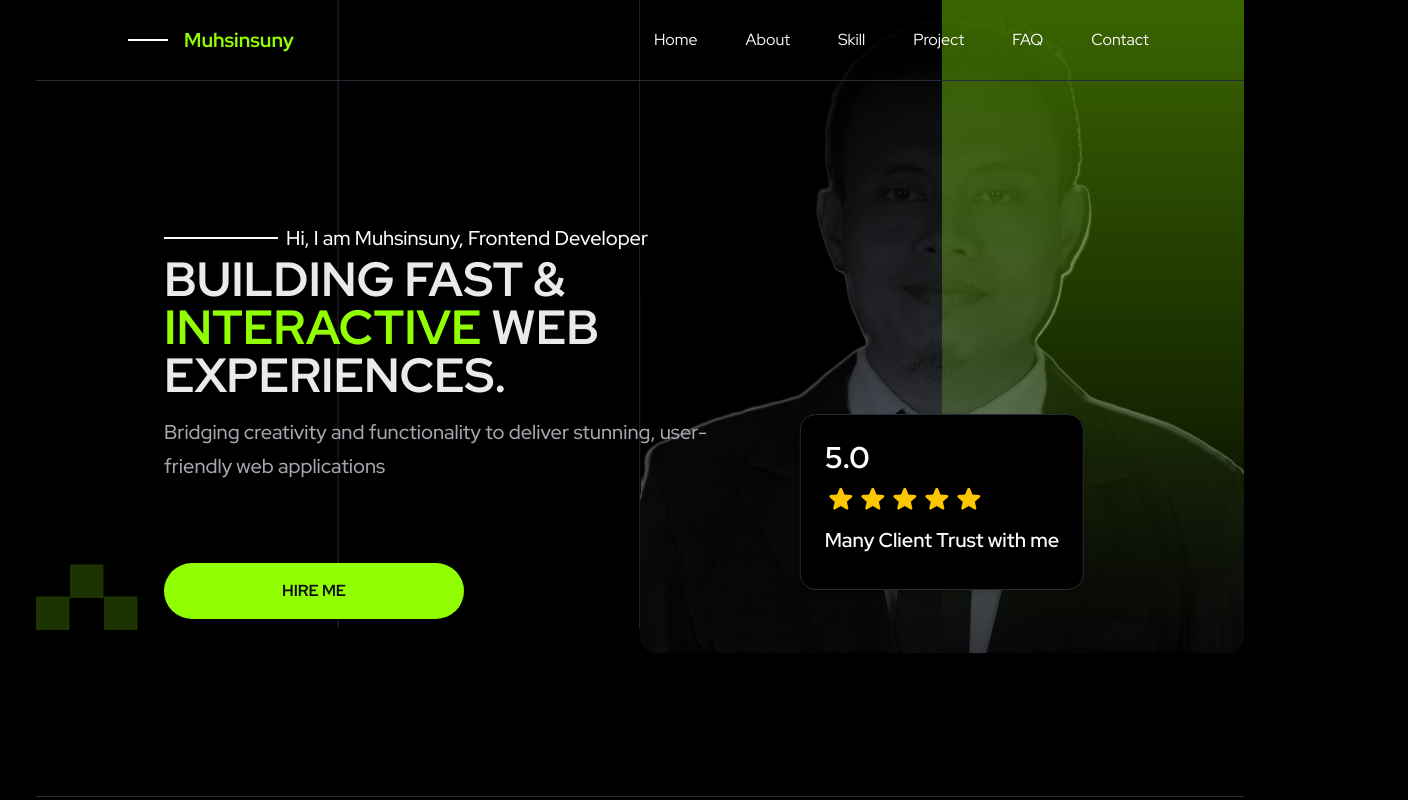
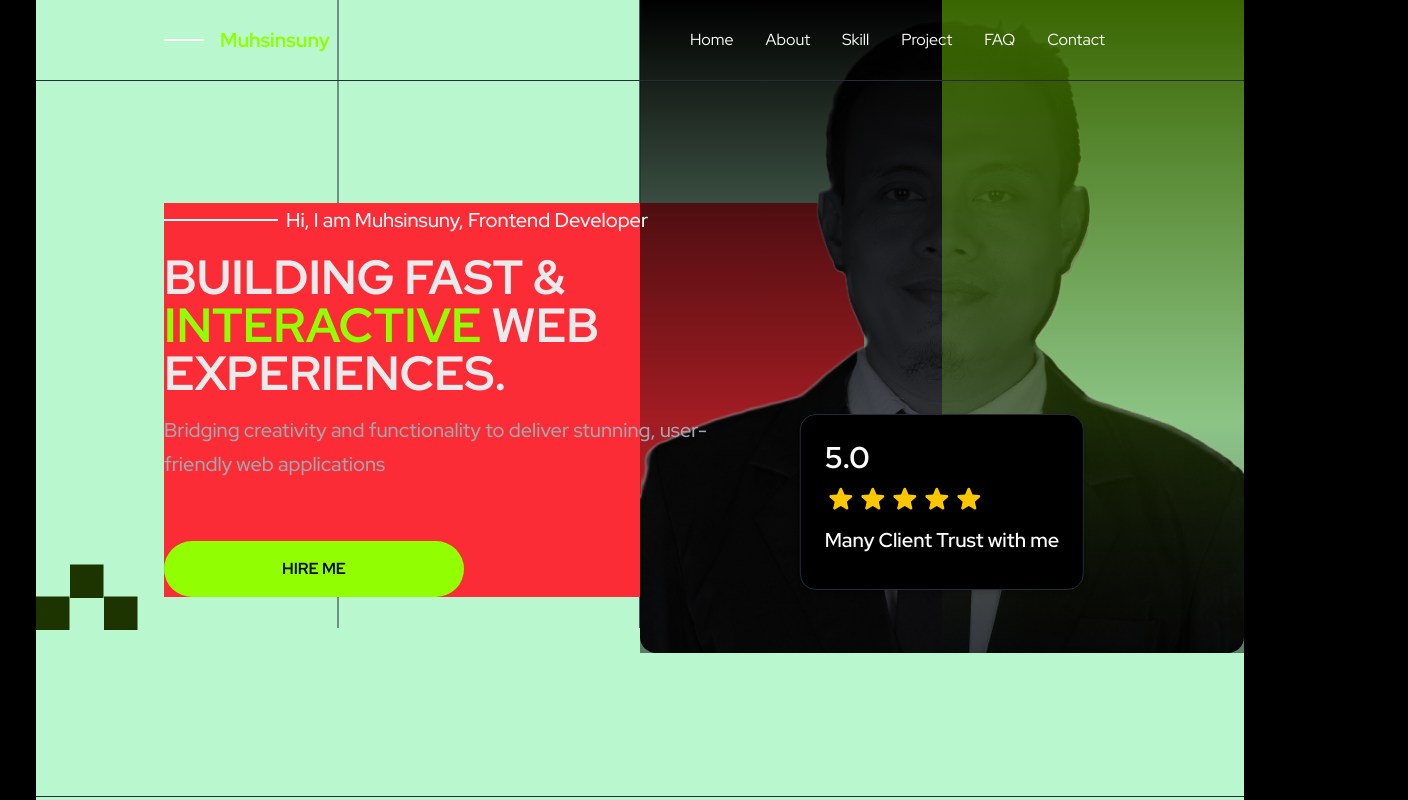
Before and after one commit to muhsinsuny/porto-suny, a Next.js app: page / in a window 1280 px wide. Shown: the top 800 px of the page, 1408 px wide, since content can reach past the window. Built offline with nearby package versions, Linux system fonts and the light colour scheme; a web font is replaced by a local one.

Commit message:
fix: update layout properties in Hero and Navbar components for improved consistency

```diff
--- a/src/home/partials/hero.tsx
+++ b/src/home/partials/hero.tsx
@@ -12,30 +12,30 @@ import { Sticker } from '@/components/ui/sticker';
 export const Hero = () => {
   return (
     <section
-      className='custom-container flex-between flex w-full flex-wrap items-center overflow-hidden md:relative md:z-80 md:min-h-svh md:items-center md:px-32'
+      className='custom-container flex-between flex w-full flex-wrap items-center overflow-hidden bg-green-200 md:relative md:z-80 md:min-h-svh md:items-center md:px-32'
       id='hero'
     >
-      <div className='z-80 flex flex-col items-center justify-center gap-10 md:z-10 md:flex-row'>
-        <div className='mt-10 max-w-175 flex-col items-center justify-start gap-4 md:z-80'>
+      <div className='z-80 flex flex-col items-center justify-center gap-10 bg-red-500 md:z-10 md:flex-row'>
+        <div className='mt-10 max-w-175 flex-col items-center justify-start gap-4 md:z-80 md:mt-0'>
           <div className='flex items-center space-x-2'>
             <div className='1px border-rgba(253, 253, 253, 1) w-5.25 border md:w-28.5'></div>
             <div className='text-neutral-25 text-md font-medium md:text-xl'>
               Hi, I am Muhsinsuny, Frontend Developer
             </div>
           </div>
-          <div className='flex-col overflow-auto'>
+          <div className='flex-col overflow-auto md:mt-4'>
             <h1 className='font-weight-extrabold text-display-lg font-bold text-neutral-200 md:text-5xl'>
               BUILDING FAST &{' '}
               <span className='text-primary-200'>INTERACTIVE</span> WEB
               EXPERIENCES.
             </h1>
-            <p className='mt-4 max-w-150 text-lg font-medium text-neutral-400 md:z-80 md:text-xl'>
+            <p className='mt-4 max-w-150 text-lg font-medium text-neutral-400 md:z-80 md:mt-4 md:text-xl'>
               Bridging creativity and functionality to deliver stunning,
               user-friendly web applications
             </p>
             <Button
               asChild
-              className='text-md bg-primary-200 hover:bg-primary-300 mt-14 h-14 w-full p-2 px-8 py-4 font-bold text-neutral-950 md:mt-20 md:w-75'
+              className='text-md bg-primary-200 hover:bg-primary-300 mt-14 h-14 w-full p-2 px-8 py-4 font-bold text-neutral-950 md:mt-15 md:w-75'
             >
               <Link href='#'>HIRE ME</Link>
             </Button>
--- a/src/home/partials/navbar.tsx
+++ b/src/home/partials/navbar.tsx
@@ -14,7 +14,7 @@ import { navigationItems } from '@/constants/Navigation.data';
 
 const Navbar = () => {
   return (
-    <header className='flex-between custom-container md:max-w-auto top-0 z-100 h-20 w-full items-center justify-center px-4 py-6.25 text-white md:absolute md:left-1/2 md:z-100 md:max-w-7xl md:-translate-x-1/2 md:transform md:items-center md:px-32'>
+    <header className='flex-between custom-container md:max-w-auto top-0 z-100 h-20 w-full items-center justify-center px-4 py-6.25 text-white md:absolute md:left-1/2 md:z-100 md:min-w-6xl md:-translate-x-1/2 md:transform md:items-center md:px-32'>
       <div className='border-b-1px md:max-w-auto flex h-20 w-full items-center justify-between border-neutral-800 md:absolute md:z-100 md:items-center md:justify-between'>
         <div className='md:right-0 md:flex md:flex-row md:items-center md:justify-between md:gap-80'>
           <div className='flex items-start'>
@@ -25,10 +25,10 @@ const Navbar = () => {
               </span>
             </div>
           </div>
-          <div className='flex items-center justify-between p-2 text-white md:mix-blend-hard-light'>
-            <div className='flex space-x-4'>
+          <div className='flex items-center justify-between p-2 text-white md:h-20 md:w-full md:mix-blend-hard-light'>
+            <div className='flex'>
               <nav className='hidden md:block'>
-                <ul className='flex items-center gap-8 space-x-4 md:gap-4 md:p-6'>
+                <ul className='flex items-center gap-8 md:gap-4 md:p-6'>
                   {navigationItems.map((item, index) => (
                     <li
                       key={index}
```
